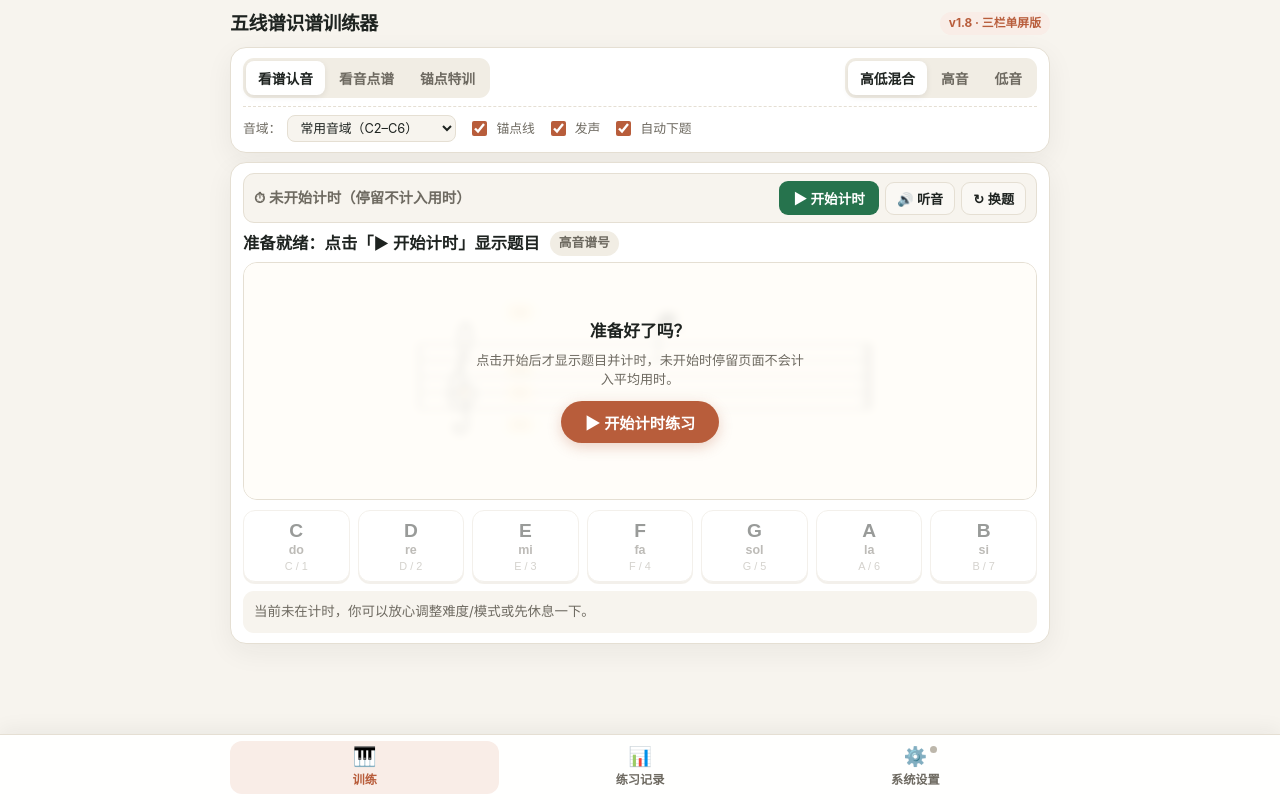
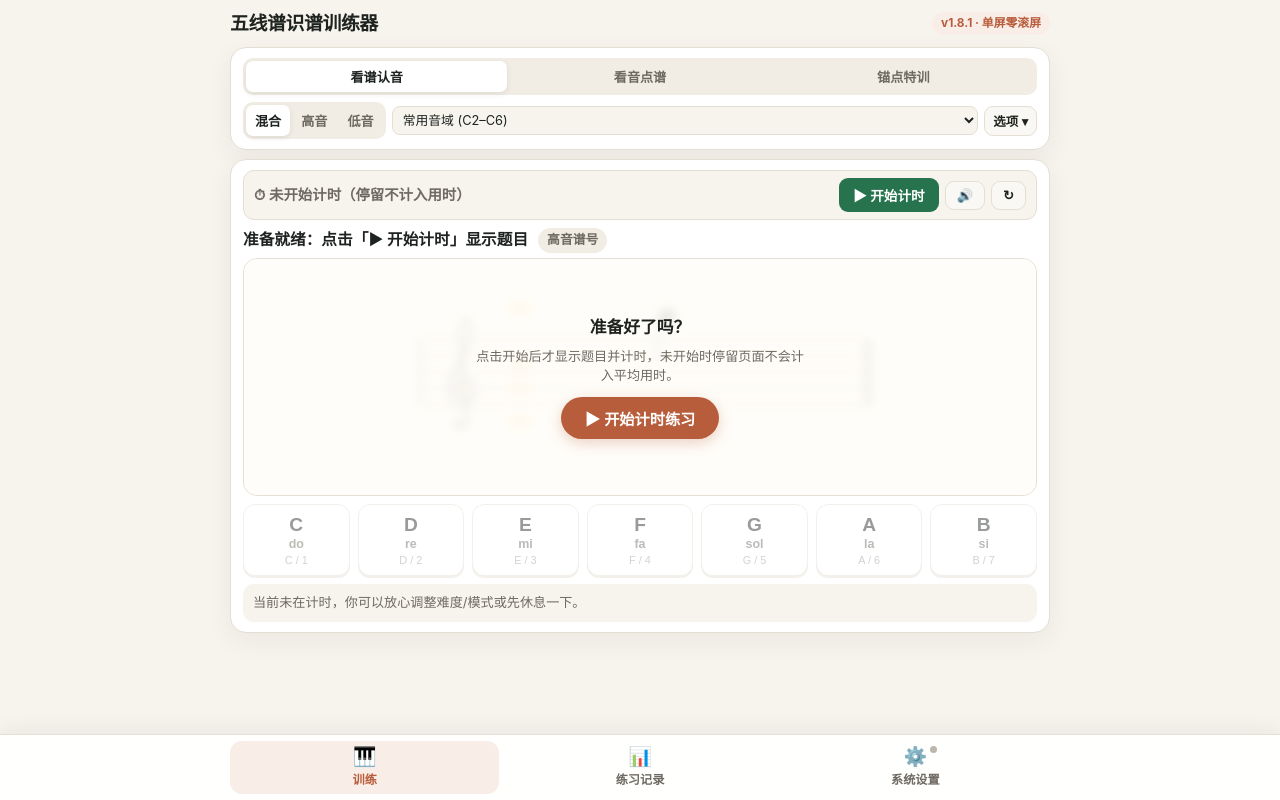
Before and after one commit to xietao0078-netizen/study-tools, a plain HTML site: page index.html in a window 1280 px wide. Drawn offline with Linux system fonts and the light colour scheme.

Commit message:
style: 升级 v1.8.1，极致压缩训练页高度且点谱答完原地变身下一题按钮

```diff
--- a/index.html
+++ b/index.html
@@ -175,17 +175,51 @@
     /* Controls Bar */
     .controls {
       display: flex;
-      flex-wrap: wrap;
-      gap: 10px;
+      flex-direction: column;
+      gap: 7px;
+    }
+
+    .controls-row2 {
+      display: flex;
       align-items: center;
       justify-content: space-between;
+      gap: 6px;
+      flex-wrap: nowrap;
+    }
+
+    .seg-group.full-3 {
+      display: grid;
+      grid-template-columns: repeat(3, 1fr);
+      width: 100%;
+    }
+
+    .opts-drawer {
+      display: none;
+      flex-wrap: wrap;
+      gap: 8px 14px;
+      align-items: center;
+      margin-top: 8px;
+      padding-top: 8px;
+      border-top: 1px dashed var(--border);
+      font-size: 0.8rem;
+      color: var(--muted);
+    }
+
+    .opts-drawer.open { display: flex; }
+
+    .opts-drawer label {
+      display: inline-flex;
+      align-items: center;
+      gap: 5px;
+      cursor: pointer;
+      user-select: none;
     }
 
     .seg-group {
       display: inline-flex;
       background: #f1ede4;
       padding: 3px;
-      border-radius: 11px;
+      border-radius: 10px;
       gap: 2px;
     }
 
@@ -193,12 +227,13 @@
       border: none;
       background: transparent;
       color: var(--muted);
-      padding: 7px 12px;
-      font-size: 0.86rem;
+      padding: 6px 9px;
+      font-size: 0.82rem;
       font-weight: 600;
-      border-radius: 8px;
+      border-radius: 7px;
       cursor: pointer;
       transition: all 0.15s ease;
+      white-space: nowrap;
     }
 
     .seg-btn.active {
@@ -367,7 +402,7 @@
     .staff-wrap.place-mode svg#staffSvg {
       width: auto;
       max-width: 100%;
-      max-height: 36vh;
+      max-height: 33vh;
     }
 
     /* Mode B: 防误触微调与确认控制条 */
@@ -404,11 +439,16 @@
       background: var(--ok);
       color: #fff;
       border-radius: 12px;
-      padding: 13px 10px;
-      font-size: 0.96rem;
+      padding: 11px 10px;
+      font-size: 0.94rem;
       font-weight: 800;
       cursor: pointer;
       box-shadow: 0 3px 10px rgba(38, 115, 77, 0.25);
+    }
+
+    .btn-confirm-place.is-next {
+      background: var(--ink);
+      box-shadow: 0 3px 10px rgba(30, 35, 32, 0.24);
     }
 
     .btn-confirm-place:disabled {
@@ -973,41 +1013,43 @@
   <div class="app">
     <header>
       <h1>五线谱识谱训练器</h1>
-      <span class="badge-ver">v1.8 · 三栏单屏版</span>
+      <span class="badge-ver">v1.8.1 · 单屏零滚屏</span>
     </header>
 
     <!-- ==================== TAB 1: 训练模块 ==================== -->
     <section class="tab-panel active" id="panelPractice">
-      <!-- 练习模式、难度与开关 -->
+      <!-- 练习模式、难度与折叠开关 -->
       <div class="card compact">
-        <div class="controls" style="gap:6px;">
-          <div class="seg-group" id="modeGroup">
+        <div class="controls">
+          <div class="seg-group full-3" id="modeGroup">
             <button class="seg-btn active" data-mode="read">看谱认音</button>
             <button class="seg-btn" data-mode="place">看音点谱</button>
             <button class="seg-btn" data-mode="anchors">锚点特训</button>
           </div>
 
-          <div class="seg-group" id="clefGroup">
-            <button class="seg-btn active" data-clef="both">高低混合</button>
-            <button class="seg-btn" data-clef="treble">高音</button>
-            <button class="seg-btn" data-clef="bass">低音</button>
+          <div class="controls-row2">
+            <div class="seg-group" id="clefGroup">
+              <button class="seg-btn active" data-clef="both">混合</button>
+              <button class="seg-btn" data-clef="treble">高音</button>
+              <button class="seg-btn" data-clef="bass">低音</button>
+            </div>
+
+            <select id="rangeSelect" style="flex:1; min-width:0; font-size:0.8rem; padding:5px 6px;">
+              <option value="near_anchors">锚点周边 (±2步)</option>
+              <option value="core" selected>常用音域 (C2–C6)</option>
+              <option value="extended">加线扩展 (A1–E6)</option>
+              <option value="weak">🎯 重点训练(错+慢)</option>
+            </select>
+
+            <button class="icon-btn" id="btnToggleOpts" style="padding:5px 8px; font-size:0.78rem; white-space:nowrap;">选项 ▾</button>
           </div>
         </div>
 
-        <div class="sub-controls">
-          <label>
-            音域：
-            <select id="rangeSelect">
-              <option value="near_anchors">锚点周边（±2 步）</option>
-              <option value="core" selected>常用音域（C2–C6）</option>
-              <option value="extended">加线扩展（A1–E6）</option>
-              <option value="weak">🎯 重点训练（错+慢）</option>
-            </select>
-          </label>
-
-          <label><input type="checkbox" id="toggleAnchors" checked /> 锚点线</label>
-          <label><input type="checkbox" id="toggleSound" checked /> 发声</label>
-          <label><input type="checkbox" id="toggleAutoNext" checked /> 自动下题</label>
+        <div class="opts-drawer" id="optsDrawer">
+          <label><input type="checkbox" id="toggleAnchors" checked /> 7 锚点线</label>
+          <label><input type="checkbox" id="toggleSound" checked /> 钢琴发声</label>
+          <label><input type="checkbox" id="toggleAutoNext" checked /> 答对自动下题</label>
+          <label><input type="checkbox" id="toggleConfirmPlace" checked /> 点谱防误触确认</label>
         </div>
       </div>
 
@@ -1017,13 +1059,13 @@
           <div class="timer-readout" id="timerReadout">⏱ 未开始计时</div>
           <div style="display:flex; gap:6px; flex-wrap:wrap; align-items:center;">
             <button class="btn-timer" id="btnTimerToggle">▶ 开始计时</button>
-            <button class="icon-btn" id="btnReplay">🔊 听音</button>
-            <button class="icon-btn" id="btnSkip">↻ 换题</button>
+            <button class="icon-btn" id="btnReplay">🔊</button>
+            <button class="icon-btn" id="btnSkip">↻</button>
           </div>
         </div>
 
-        <div class="prompt-bar" style="margin-bottom:6px;">
-          <div class="prompt-main" id="promptMain" style="font-size:1.02rem;">点击「开始计时」后显示题目</div>
+        <div class="prompt-bar" style="margin-bottom:5px;">
+          <div class="prompt-main" id="promptMain" style="font-size:0.98rem;">点击「开始计时」后显示题目</div>
         </div>
 
         <div class="staff-wrap" id="staffWrap">
@@ -1036,22 +1078,18 @@
         </div>
 
         <!-- Mode A / Anchors Answer Buttons -->
-        <div class="answer-grid" id="answerGrid" style="margin-top:10px;"></div>
-
-        <!-- Mode B Place Controls (防误触微调 + 确认) -->
-        <div class="place-controls" id="placeControls" style="margin-top:9px;">
+        <div class="answer-grid" id="answerGrid" style="margin-top:8px;"></div>
+
+        <!-- Mode B Place Controls (防误触微调 + 原地确认/下一题) -->
+        <div class="place-controls" id="placeControls" style="margin-top:8px;">
           <div class="place-btn-row">
-            <button class="btn-nudge" id="btnNudgeUp" disabled>▲ 上移</button>
-            <button class="btn-confirm-place" id="btnConfirmPlace" disabled>先在谱上点选位置</button>
-            <button class="btn-nudge" id="btnNudgeDown" disabled>▼ 下移</button>
-          </div>
-          <div class="place-opt-row">
-            <span id="placeHint">按住谱面上下拖动选位，可点左右微调再确认</span>
-            <label><input type="checkbox" id="toggleConfirmPlace" checked /> 防误触确认</label>
+            <button class="btn-nudge" id="btnNudgeUp" disabled style="padding:11px 6px;">▲ 上移</button>
+            <button class="btn-confirm-place" id="btnConfirmPlace" disabled>请点选谱面</button>
+            <button class="btn-nudge" id="btnNudgeDown" disabled style="padding:11px 6px;">▼ 下移</button>
           </div>
         </div>
 
-        <div class="feedback" id="feedbackBar" style="margin-top:9px; min-height:42px; padding:8px 11px; font-size:0.84rem;">
+        <div class="feedback" id="feedbackBar" style="margin-top:8px; min-height:38px; padding:7px 10px; font-size:0.82rem;">
           <span id="feedbackText">提示：用 7 个对称锚点秒推，不要从中央 C 逐格数！</span>
           <button class="next-btn" id="btnNext" style="display:none;">下一题 →</button>
         </div>
@@ -2304,16 +2342,29 @@
       const btnDown = document.getElementById('btnNudgeDown');
       const btnConfirm = document.getElementById('btnConfirmPlace');
       if (!btnUp || !btnDown || !btnConfirm) return;
-      const canAct = state.timerState === 'running' && state.mode === 'place' && state.current && !state.current.answered;
+      const isPlace = state.mode === 'place';
+      const isRunning = state.timerState === 'running';
+      const isAnswered = Boolean(state.current && state.current.answered);
+      const canAct = isRunning && isPlace && state.current && !isAnswered;
       const hasSel = canAct && state.selectedD !== null;
+
       btnUp.disabled = !canAct;
       btnDown.disabled = !canAct;
+
+      if (isRunning && isPlace && isAnswered) {
+        btnConfirm.disabled = false;
+        btnConfirm.classList.add('is-next');
+        btnConfirm.textContent = '下一题 →';
+        return;
+      }
+
+      btnConfirm.classList.remove('is-next');
       btnConfirm.disabled = !hasSel;
       if (hasSel) {
         const pos = getStaffPositionLabel(state.current.clef, state.selectedD);
-        btnConfirm.textContent = `✓ 确认落音（${pos}）`;
+        btnConfirm.textContent = `✓ 确认（${pos}）`;
       } else {
-        btnConfirm.textContent = canAct ? '请在谱上点选或拖动定位' : '点击开始计时后作答';
+        btnConfirm.textContent = canAct ? '点选或拖动谱面定位' : '开始计时后作答';
       }
     }
 
@@ -2456,7 +2507,8 @@
         ? '✗ 再校准'
         : (isSlowThisTime ? `✓ 正确但偏慢（>${thresholdSec}s，已重点关注）` : '✓ 熟练');
       fbTxt.textContent = `${statusLabel}（${secStr}s）· ${detailText}`;
-      btnNext.style.display = 'inline-block';
+      // 点谱模式下，中间大按钮已原地变为「下一题 →」，底部栏隐藏重复小按钮省空间
+      btnNext.style.display = state.mode === 'place' ? 'none' : 'inline-block';
 
       if (isCorrect && state.autoNext && state.timerState === 'running') {
         autoNextTimer = setTimeout(nextQuestion, 820);
@@ -2926,9 +2978,20 @@
       }
     });
 
+    document.getElementById('btnToggleOpts').addEventListener('click', () => {
+      const drawer = document.getElementById('optsDrawer');
+      const btn = document.getElementById('btnToggleOpts');
+      const open = drawer.classList.toggle('open');
+      btn.textContent = open ? '选项 ▴' : '选项 ▾';
+    });
+
     document.getElementById('btnNudgeUp').addEventListener('click', () => nudgeSelectedNote(1));
     document.getElementById('btnNudgeDown').addEventListener('click', () => nudgeSelectedNote(-1));
     document.getElementById('btnConfirmPlace').addEventListener('click', () => {
+      if (state.current && state.current.answered) {
+        nextQuestion();
+        return;
+      }
       if (state.selectedD !== null) submitPlaceAnswer(state.selectedD);
     });
     document.getElementById('toggleConfirmPlace').addEventListener('change', (e) => {
```
